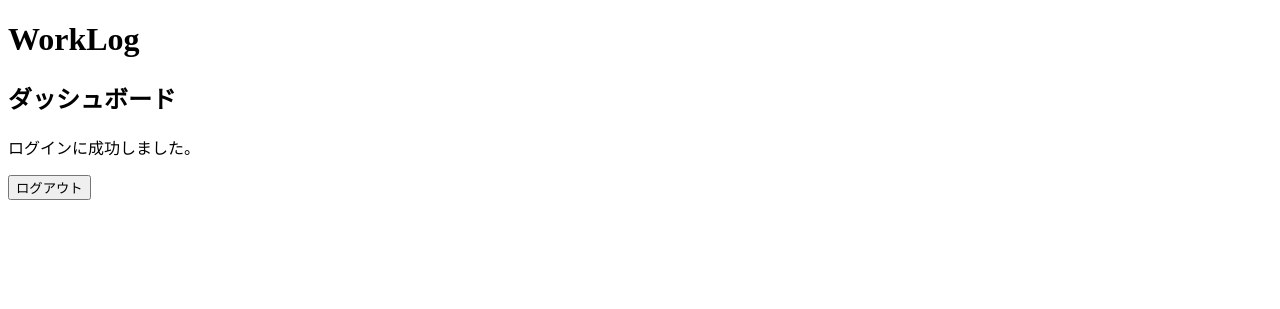
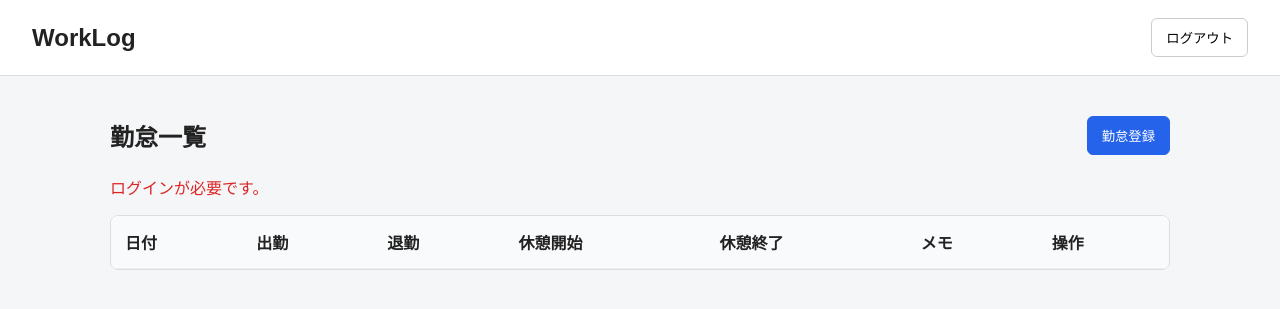
Before and after one commit to jonghyeon99/worklog, a Flask app: template templates/dashboard.html in a window 1280 px wide. Shown: the top 309 px of the page. Run offline with Flask 3, Linux system fonts and the light colour scheme; the template is opened without the code that fills it, so the values that code supplies are empty; some libraries are stand-ins or nearby versions.

Commit message:
Add attendance dashboard and moadal

```diff
--- a/routes/attendance.py
+++ b/routes/attendance.py
@@ -43,7 +43,10 @@ def validate_attendance(data):
         return None, "休憩開始と終了は両方入力してください。"
 
     if break_start is not None:
-        if not (clock_in <= break_start < break_end <= clock_out):
+        if break_start >= break_end:
+            return None, "休憩終了時刻は休憩開始時刻より後にしてください。"
+
+        if break_start < clock_in or break_end > clock_out:
             return None, "休憩時間は勤務時間内に設定してください。"
 
     if not isinstance(memo, str):
@@ -263,3 +266,44 @@ def attendance_delete(attendance_id):
         return jsonify({
             "error": "勤怠記録を削除できませんでした。"
             }), 500
+
+@attendance_bp.route("/api/attendance/settings", methods=["GET"])
+def attendance_settings():
+    user_id = session.get("user_id")
+
+    if user_id is None:
+        return jsonify({
+            "error": "ログインが必要です。"
+            }), 401
+
+    try:
+        with get_connection() as conn:
+            with conn.cursor() as cur:
+                cur.execute(
+                    """
+                    SELECT default_clock_in, default_clock_out,
+                           default_break_start, default_break_end
+                    FROM user_settings
+                    WHERE user_id = %s
+                    """,
+                    (user_id,)
+                )
+                row = cur.fetchone()
+
+        if row is None:
+            return jsonify({
+                "error": "勤務時間の設定が見つかりません。"
+            }), 404
+
+        return jsonify({
+            "clock_in": row[0].strftime("%H:%M"),
+            "clock_out": row[1].strftime("%H:%M"),
+            "break_start": row[2].strftime("%H:%M") if row[2] else "",
+            "break_end": row[3].strftime("%H:%M") if row[3] else "",
+        }), 200
+
+    except Exception:
+        current_app.logger.exception("勤務時間設定の取得に失敗しました。")
+        return jsonify({
+            "error": "勤務時間設定を取得できませんでした。"
+        }), 500
--- /dev/null
+++ b/static/css/dashboard.css
@@ -0,0 +1,177 @@
+
+* {
+    box-sizing: border-box;
+}
+
+body {
+    margin: 0;
+    background: #f5f6f8;
+    color: #222;
+    font-family: Arial, sans-serif;
+}
+
+button {
+    padding: 9px 14px;
+    border: 1px solid #ccc;
+    border-radius: 6px;
+    background: white;
+    cursor: pointer;
+}
+
+button:hover {
+    background: #f0f0f0;
+}
+
+button:disabled {
+    opacity: 0.6;
+    cursor: not-allowed;
+}
+
+.header {
+    display: flex;
+    align-items: center;
+    justify-content: space-between;
+    padding: 18px 32px;
+    background: white;
+    border-bottom: 1px solid #ddd;
+}
+
+.header h1 {
+    margin: 0;
+    font-size: 24px;
+}
+
+.container {
+    max-width: 1100px;
+    margin: 40px auto;
+    padding: 0 20px;
+}
+
+.section-header {
+    display: flex;
+    align-items: center;
+    justify-content: space-between;
+    margin-bottom: 20px;
+}
+
+.section-header h2 {
+    margin: 0;
+}
+
+#add-button,
+#save-button {
+    background: #2563eb;
+    color: white;
+    border-color: #2563eb;
+}
+
+#add-button:hover,
+#save-button:hover {
+    background: #1d4ed8;
+}
+
+.table-wrapper {
+    overflow-x: auto;
+    background: white;
+    border: 1px solid #ddd;
+    border-radius: 8px;
+}
+
+table {
+    width: 100%;
+    border-collapse: collapse;
+}
+
+th,
+td {
+    padding: 14px;
+    border-bottom: 1px solid #eee;
+    text-align: left;
+    white-space: nowrap;
+}
+
+th {
+    background: #f9fafb;
+}
+
+td button {
+    margin-right: 6px;
+}
+
+.delete-button {
+    color: #dc2626;
+}
+
+dialog {
+    width: min(480px, calc(100% - 32px));
+    max-height: 90vh;
+    overflow-y: auto;
+    padding: 24px;
+    border: none;
+    border-radius: 12px;
+    box-shadow: 0 12px 40px rgba(0, 0, 0, 0.2);
+}
+
+dialog::backdrop {
+    background: rgba(0, 0, 0, 0.45);
+}
+
+.modal-header {
+    display: flex;
+    justify-content: space-between;
+    align-items: center;
+    margin-bottom: 20px;
+}
+
+.modal-header h2 {
+    margin: 0;
+}
+
+.form-group {
+    display: flex;
+    flex-direction: column;
+    gap: 6px;
+    margin-bottom: 16px;
+    flex: 1;
+}
+
+.form-row {
+    display: flex;
+    gap: 16px;
+}
+
+input,
+textarea {
+    width: 100%;
+    padding: 10px;
+    border: 1px solid #ccc;
+    border-radius: 6px;
+    font: inherit;
+}
+
+.modal-actions {
+    display: flex;
+    justify-content: flex-end;
+    gap: 10px;
+    margin-top: 20px;
+}
+
+#form-message,
+#list-message {
+    color: #dc2626;
+}
+
+@media (max-width: 600px) {
+    .header {
+        padding: 16px;
+    }
+
+    .container {
+        margin: 24px auto;
+    }
+
+    .form-row {
+        flex-direction: column;
+        gap: 0;
+    }
+}
--- /dev/null
+++ b/static/js/dashboard.js
@@ -0,0 +1,251 @@
+const attendanceList = document.getElementById("attendance-list");
+const listMessage = document.getElementById("list-message");
+const modal = document.getElementById("attendance-modal");
+const attendanceForm = document.getElementById("attendance-form");
+const formMessage = document.getElementById("form-message");
+const modalTitle = document.getElementById("modal-title");
+const saveButton = document.getElementById("save-button");
+
+let attendanceRecords = [];
+let editingId = null;
+
+function getLocalDate() {
+    const now = new Date();
+    const year = now.getFullYear();
+    const month = String(now.getMonth() + 1).padStart(2, "0");
+    const day = String(now.getDate()).padStart(2, "0");
+
+    return `${year}-${month}-${day}`;
+}
+
+async function loadAttendance() {
+    listMessage.textContent = "";
+
+    try {
+        const response = await fetch("/api/attendance");
+        const result = await response.json();
+
+        if (!response.ok) {
+            listMessage.textContent = result.error;
+            return;
+        }
+
+        attendanceRecords = result.attendance;
+        renderAttendance();
+    } catch (error) {
+        listMessage.textContent = "勤怠一覧の取得中に通信エラーが発生しました。";
+    }
+}
+
+function renderAttendance() {
+    attendanceList.replaceChildren();
+
+    if (attendanceRecords.length === 0) {
+        const row = document.createElement("tr");
+        const cell = document.createElement("td");
+
+        cell.colSpan = 7;
+        cell.textContent = "勤怠記録がありません。";
+
+        row.appendChild(cell);
+        attendanceList.appendChild(row);
+        return;
+    }
+
+    attendanceRecords.forEach((record) => {
+        const row = document.createElement("tr");
+
+        const values = [
+            record.work_date,
+            record.clock_in,
+            record.clock_out,
+            record.break_start || "-",
+            record.break_end || "-",
+            record.memo || "-"
+        ];
+
+        values.forEach((value) => {
+            const cell = document.createElement("td");
+            cell.textContent = value;
+            row.appendChild(cell);
+        });
+
+        const actionCell = document.createElement("td");
+
+        const editButton = document.createElement("button");
+        editButton.type = "button";
+        editButton.textContent = "編集";
+        editButton.addEventListener("click", () => openEditModal(record));
+
+        const deleteButton = document.createElement("button");
+        deleteButton.type = "button";
+        deleteButton.textContent = "削除";
+        deleteButton.className = "delete-button";
+        deleteButton.addEventListener("click", () => deleteAttendance(record));
+
+        actionCell.appendChild(editButton);
+        actionCell.appendChild(deleteButton);
+        row.appendChild(actionCell);
+
+        attendanceList.appendChild(row);
+    });
+}
+
+async function openAddModal() {
+    editingId = null;
+    attendanceForm.reset();
+    formMessage.textContent = "";
+    modalTitle.textContent = "勤怠登録";
+
+    document.getElementById("work-date").value = getLocalDate();
+
+    try {
+        const response = await fetch("/api/attendance/settings");
+        const settings = await response.json();
+
+        if (!response.ok) {
+            formMessage.textContent = settings.error;
+            return;
+        }
+
+        document.getElementById("clock-in").value = settings.clock_in;
+        document.getElementById("clock-out").value = settings.clock_out;
+        document.getElementById("break-start").value = settings.break_start;
+        document.getElementById("break-end").value = settings.break_end;
+
+        modal.showModal();
+
+    } catch (error) {
+        listMessage.textContent = "勤務時間設定の取得中に通信エラーが発生しました。";
+    }
+}
+
+function openEditModal(record) {
+    editingId = record.id;
+    attendanceForm.reset();
+    formMessage.textContent = "";
+    modalTitle.textContent = "勤怠編集";
+
+    document.getElementById("work-date").value = record.work_date;
+    document.getElementById("clock-in").value = record.clock_in;
+    document.getElementById("clock-out").value = record.clock_out;
+    document.getElementById("break-start").value = record.break_start || "";
+    document.getElementById("break-end").value = record.break_end || "";
+    document.getElementById("memo").value = record.memo || "";
+
+    modal.showModal();
+}
+
+attendanceForm.addEventListener("submit", async (event) => {
+    event.preventDefault();
+
+    formMessage.textContent = "";
+    saveButton.disabled = true;
+
+    const data = {
+        work_date: document.getElementById("work-date").value,
+        clock_in: document.getElementById("clock-in").value,
+        clock_out: document.getElementById("clock-out").value,
+        break_start: document.getElementById("break-start").value || null,
+        break_end: document.getElementById("break-end").value || null,
+        memo: document.getElementById("memo").value
+    };
+
+    const url = editingId === null
+        ? "/api/attendance"
+        : `/api/attendance/${editingId}`;
+
+    const method = editingId === null ? "POST" : "PUT";
+
+    try {
+        const response = await fetch(url, {
+            method: method,
+            headers: {
+                "Content-Type": "application/json"
+            },
+            body: JSON.stringify(data)
+        });
+
+        const result = await response.json();
+
+        if (!response.ok) {
+            formMessage.textContent = result.error;
+            return;
+        }
+
+        modal.close();
+        await loadAttendance();
+
+    } catch (error) {
+        formMessage.textContent = "保存中に通信エラーが発生しました。";
+
+    } finally {
+        saveButton.disabled = false;
+    }
+});
+
+async function deleteAttendance(record) {
+    const confirmed = window.confirm(
+        `${record.work_date}の勤怠記録を削除しますか？`
+    );
+
+    if (!confirmed) {
+        return;
+    }
+
+    try {
+        const response = await fetch(`/api/attendance/${record.id}`, {
+            method: "DELETE"
+        });
+
+        const result = await response.json();
+
+        if (!response.ok) {
+            listMessage.textContent = result.error;
+            return;
+        }
+
+        await loadAttendance();
+
+    } catch (error) {
+        listMessage.textContent = "削除中に通信エラーが発生しました。";
+    }
+}
+
+document.getElementById("add-button").addEventListener(
+    "click",
+    openAddModal
+);
+
+document.getElementById("close-button").addEventListener(
+    "click",
+    () => modal.close()
+);
+
+document.getElementById("cancel-button").addEventListener(
+    "click",
+    () => modal.close()
+);
+
+document.getElementById("logout-button").addEventListener(
+    "click",
+    async () => {
+        try {
+            const response = await fetch("/api/logout", {
+                method: "POST"
+            });
+
+            if (!response.ok) {
+                listMessage.textContent = "ログアウトに失敗しました。";
+                return;
+            }
+
+            window.location.href = "/login";
+
+        } catch (error) {
+            listMessage.textContent = "通信エラーが発生しました。";
+        }
+    }
+);
+
+loadAttendance();
--- a/templates/dashboard.html
+++ b/templates/dashboard.html
@@ -4,41 +4,78 @@
     <meta charset="UTF-8">
     <meta name="viewport" content="width=device-width, initial-scale=1.0">
     <title>ダッシュボード | WorkLog</title>
+    <link rel="stylesheet" href="{{ url_for('static', filename='css/dashboard.css') }}">
 </head>
 <body>
-    <h1>WorkLog</h1>
-    <h2>ダッシュボード</h2>
+    <header class="header">
+        <h1>WorkLog</h1>
+        <button id="logout-button" type="button">ログアウト</button>
+    </header>
 
-    <p>ログインに成功しました。</p>
-
-    <button id="logout-button" type="button">
-        ログアウト
-    </button>
-
-    <p id="message" role="status" aria-live="polite"></p>
-
-    <script>
-        const logoutButton = document.getElementById("logout-button");
-        const message = document.getElementById("message");
-
-        logoutButton.addEventListener("click", async () => {
-            try {
-                const response = await fetch("/api/logout", {
-                    method: "POST"
-                });
-
-                if (!response.ok) {
-                    message.textContent = "ログアウトに失敗しました。";
-                    return;
-                }
-
-                const result = await response.json();
-                window.location.href = result.redirect;
-
-            } catch (error) {
-                message.textContent = "通信エラーが発生しました。";
-            }
-        });
-    </script>
+    <main class="container">
+        <section class="section-header">
+            <h2>勤怠一覧</h2>
+            <button id="add-button" type="button">勤怠登録</button>
+        </section>
+        <p id="list-message" role="status" aria-live="polite"></p>
+        <div class="table-wrapper">
+            <table>
+                <thead>
+                    <tr>
+                        <th>日付</th>
+                        <th>出勤</th>
+                        <th>退勤</th>
+                        <th>休憩開始</th>
+                        <th>休憩終了</th>
+                        <th>メモ</th>
+                        <th>操作</th>
+                    </tr>
+                </thead>
+                <tbody id="attendance-list"></tbody>
+            </table>
+        </div>
+    </main>
+    <dialog id="attendance-modal">
+        <form id="attendance-form">
+            <div class="modal-header">
+                <h2 id="modal-title">勤怠登録</h2>
+                <button id="close-button" type="button" aria-label="閉じる">x</button>
+            </div>
+            <div class="form-group">
+                <label for="work-date">日付</label>
+                <input type="date" id="work-date" required>
+            </div>
+            <div class="form-row">
+                <div class="form-group">
+                    <label for="clock-in">出勤時刻</label>
+                    <input type="time" id="clock-in" required>
+                </div>
+                <div class="form-group">
+                    <label for="clock-out">退勤時刻</label>
+                    <input type="time" id="clock-out" required>
+                </div>
+            </div>
+            <div class="form-row">
+                <div class="form-group">
+                    <label for="break-start">休憩開始</label>
+                    <input type="time" id="break-start">
+                </div>
+                <div class="form-group">
+                    <label for="break-end">休憩終了</label>
+                    <input type="time" id="break-end">
+                </div>
+            </div>
+            <div class="form-group">
+                <label for="memo">メモ</label>
+                <textarea id="memo" rows="3" maxlength="1000"></textarea>
+            </div>
+            <p id="form-message" role="status" aria-live="polite"></p>
+            <div class="modal-actions">
+                <button id="cancel-button" type="button">キャンセル</button>
+                <button id="save-button" type="submit">保存</button>
+            </div>
+        </form>
+    </dialog>
+    <script src="{{ url_for('static', filename='js/dashboard.js') }}"></script>
 </body>
 </html>
```
